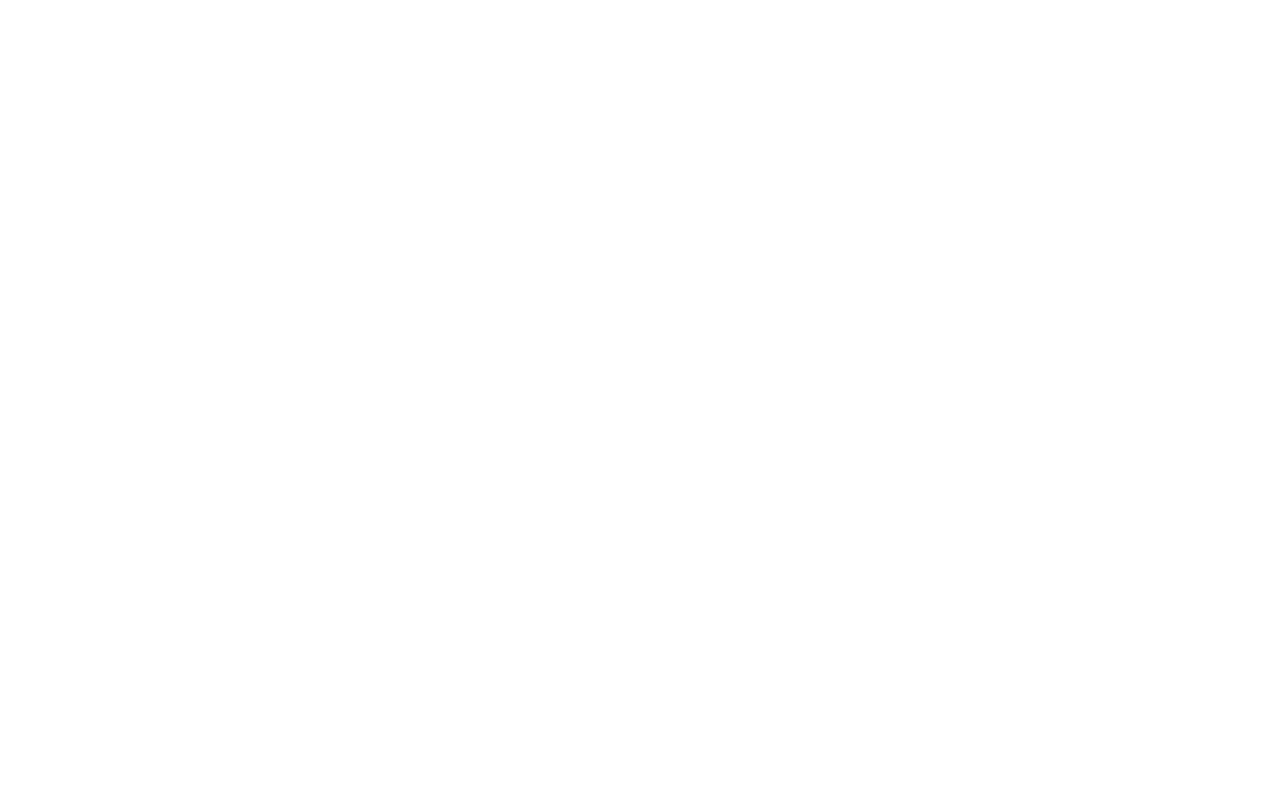
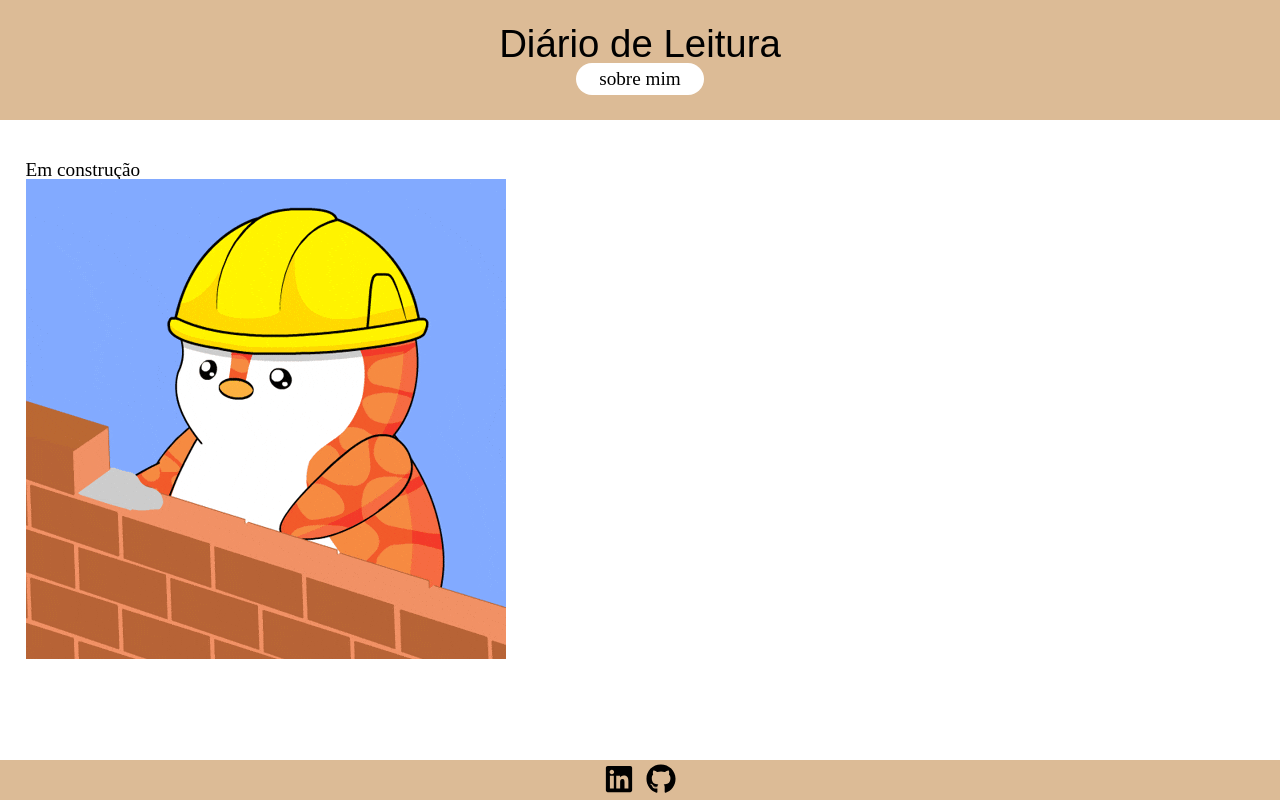
Before and after one commit to carol-xavier/readingrepo, a React (Create React App) app: page /sobre-mim in a window 1280 px wide. Before the commit this address had no page. Built offline with nearby package versions, Linux system fonts and the light colour scheme; no server answers; a web font is replaced by a local one.

Commit message:
Add the component AboutPage, ts route and its Link

```diff
--- /dev/null
+++ b/src/components/AboutPage.js
@@ -0,0 +1,19 @@
+import { Link } from 'react-router-dom';
+import Header from "./Header";
+import Footer from "./Footer";
+import myGif from "./../assets/giphy.gif";
+
+export default function AboutPage() {
+    return (
+        <div className="BookPageBody">
+            <Header />
+            <div>
+                <h3>Em construção</h3>
+                <Link to="/sobre-mim">
+                    <img src={myGif} alt="Animated GIF" />
+                </Link>
+            </div>
+            <Footer />
+        </div>
+    );
+}
--- a/src/components/App.js
+++ b/src/components/App.js
@@ -3,6 +3,7 @@ import React from 'react';
 import { BrowserRouter as Router, Routes, Route } from 'react-router-dom';
 import MainPage from './MainPage';
 import BookPage from './BookPage';
+import AboutPage from './AboutPage';
 
 export default function App() {
   return (
@@ -10,6 +11,7 @@ export default function App() {
       <Routes>
         <Route exact path="/" element={<MainPage />} />
         <Route path="/ficha-do-livro" element={<BookPage />} />
+        <Route path="sobre-mim" element={<AboutPage />} />
       </Routes>
     </Router>
   );
```
Also changed, not shown: src/assets/giphy.gif (added).
